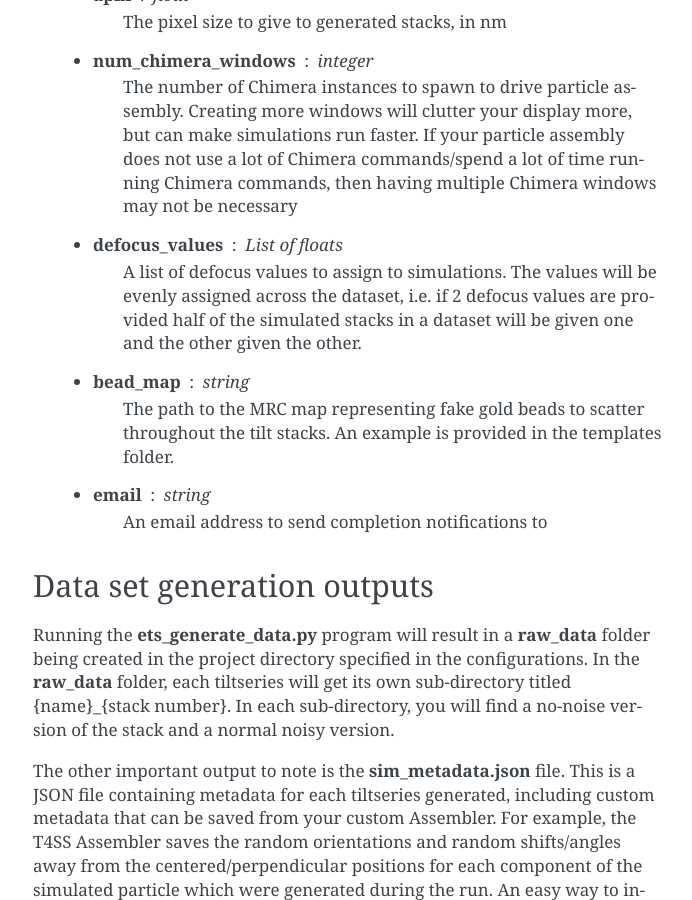
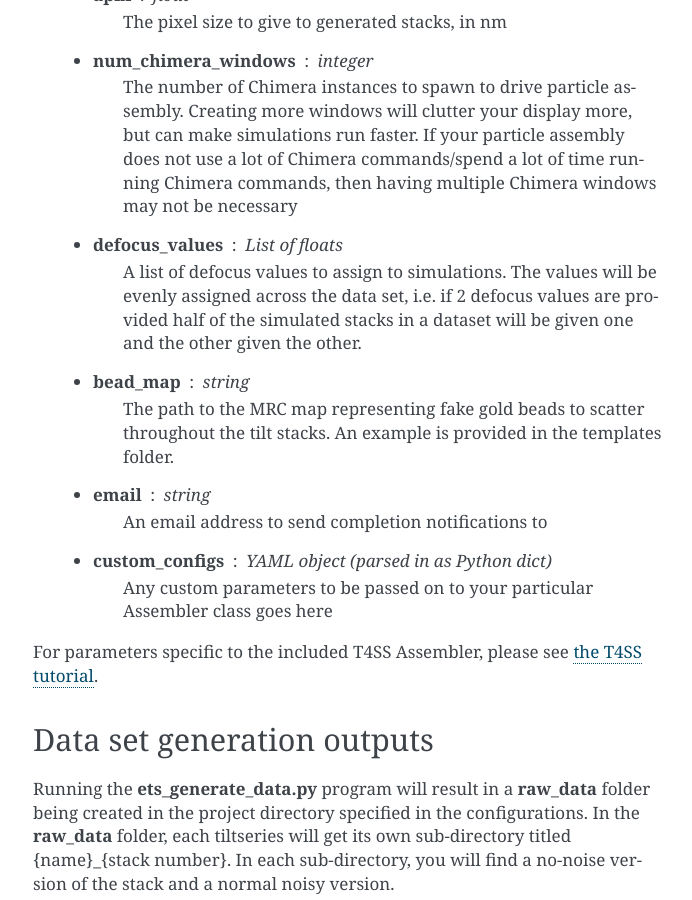
Before and after one commit to kmshin1397/ETSimulations, a Sphinx documentation site: the page built from docs/Simulation.rst, in a window 1280 px wide and 900 px high, scrolled down 1626 px. Shown: the whole window, without its empty margins (417-1109 px from the left). Built offline with Sphinx 7.4.7, drawn with Linux system fonts in a browser that asks for light colours.

Commit message:
Add num_rods argument to T4SS Assembler

```diff
--- a/configs.yaml
+++ b/configs.yaml
@@ -24,3 +24,4 @@ custom_configs:
   orientations_tbl: "/data/kshin/T4SS_sim/manual_full.tbl"
   rod: "/data/kshin/T4SS_sim/PDB/pdb_maps/rod_chimera.mrc"
   barrel: "/data/kshin/T4SS_sim/PDB/pdb_maps/barrel_chimera.mrc"
+  num_rods: 2
--- a/docs/Simulation.rst
+++ b/docs/Simulation.rst
@@ -56,13 +56,18 @@ As noted above, configuration parameters for simulating data sets with the **ets
         The number of Chimera instances to spawn to drive particle assembly. Creating more windows will clutter your display more, but can make simulations run faster. If your particle assembly does not use a lot of Chimera commands/spend a lot of time running Chimera commands, then having multiple Chimera windows may not be necessary
 
     * **defocus\_values** : List of floats
-        A list of defocus values to assign to simulations. The values will be evenly assigned across the dataset, i.e. if 2 defocus values are provided half of the simulated stacks in a dataset will be given one and the other given the other.
+        A list of defocus values to assign to simulations. The values will be evenly assigned across the data set, i.e. if 2 defocus values are provided half of the simulated stacks in a dataset will be given one and the other given the other.
 
     * **bead\_map** : string
         The path to the MRC map representing fake gold beads to scatter throughout the tilt stacks. An example is provided in the templates folder.
 
     * **email** : string
         An email address to send completion notifications to
+
+    * **custom_configs** : YAML object (parsed in as Python dict)
+        Any custom parameters to be passed on to your particular Assembler class goes here
+
+For parameters specific to the included T4SS Assembler, please see :ref:`the T4SS tutorial <tutorial-t4ss-assembler>`.
 
 ===========================
 Data set generation outputs
--- /dev/null
+++ b/docs/Tutorials.rst
@@ -0,0 +1,5 @@
+Tutorials
+=========
+
+.. toctree::
+    Tutorial_T4SS
--- a/docs/index.rst
+++ b/docs/index.rst
@@ -15,6 +15,7 @@ Table of Contents
     Installation
     Simulation
     Processing
+    Tutorials
     Technical/Technical
 
 Indices and tables
```
Also changed, not shown: docs/Tutorial_T4SS.rst (added, +39 -0 lines), 2 other files.
